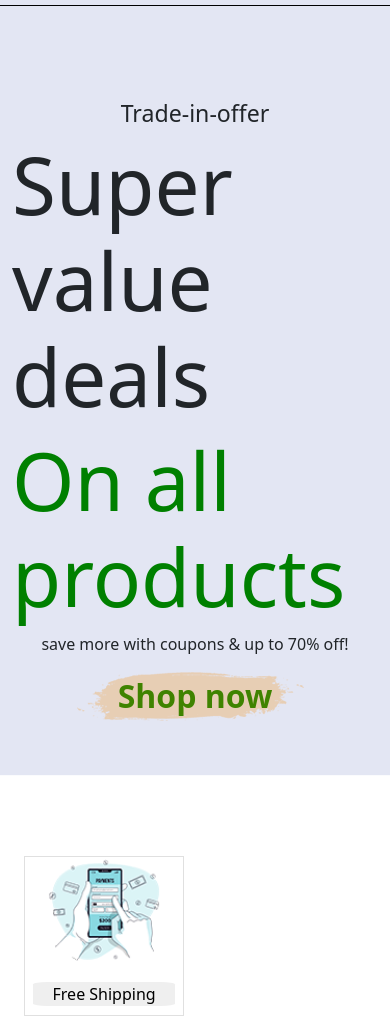
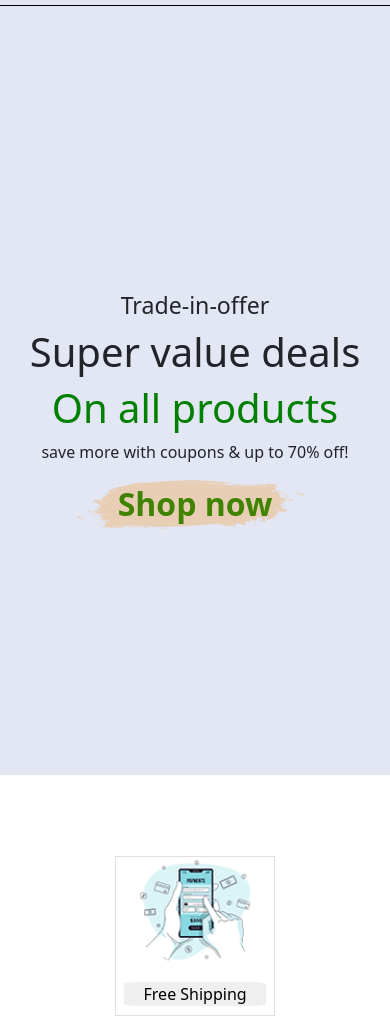
Before and after one commit to mahmoudMokhta/CARA, a plain HTML site: page index.html in a window 390 px wide. Shown: the part 68-1100 px from the top of the page. Drawn offline with Linux system fonts and the light colour scheme.

Commit message:
style icons

```diff
--- a/css/style.css
+++ b/css/style.css
@@ -53,7 +53,7 @@ nav {
 
 @media screen and ( max-width : 600px) {
     .nav-right {
-        width: 80%;
+        width: 100%;
     }
 
 
@@ -108,6 +108,10 @@ nav {
 @media screen and ( max-width : 600px) {
     .header{
         align-items: center;
+
+    }
+    .header h1 {
+        font-size: 40px;
     }
 
 }
@@ -124,10 +128,14 @@ nav {
     .icons {
 
         height: 80rem;
+    }
+    .icons .bl7 {
+        margin: auto;
+    }
 
 
 
-    }
+
 }
 
 @media screen and ( min-width : 601px) and ( max-width : 970px){
```
